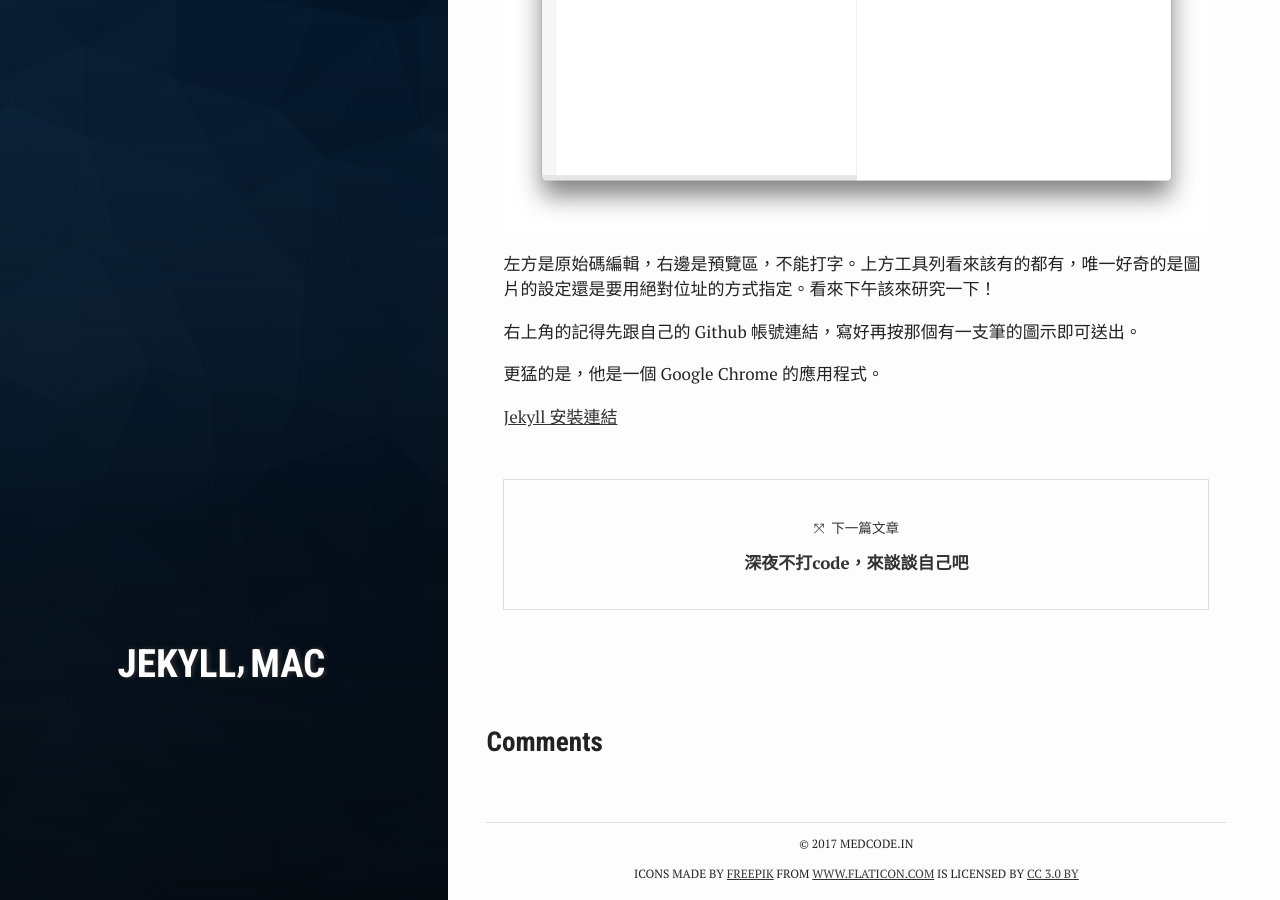
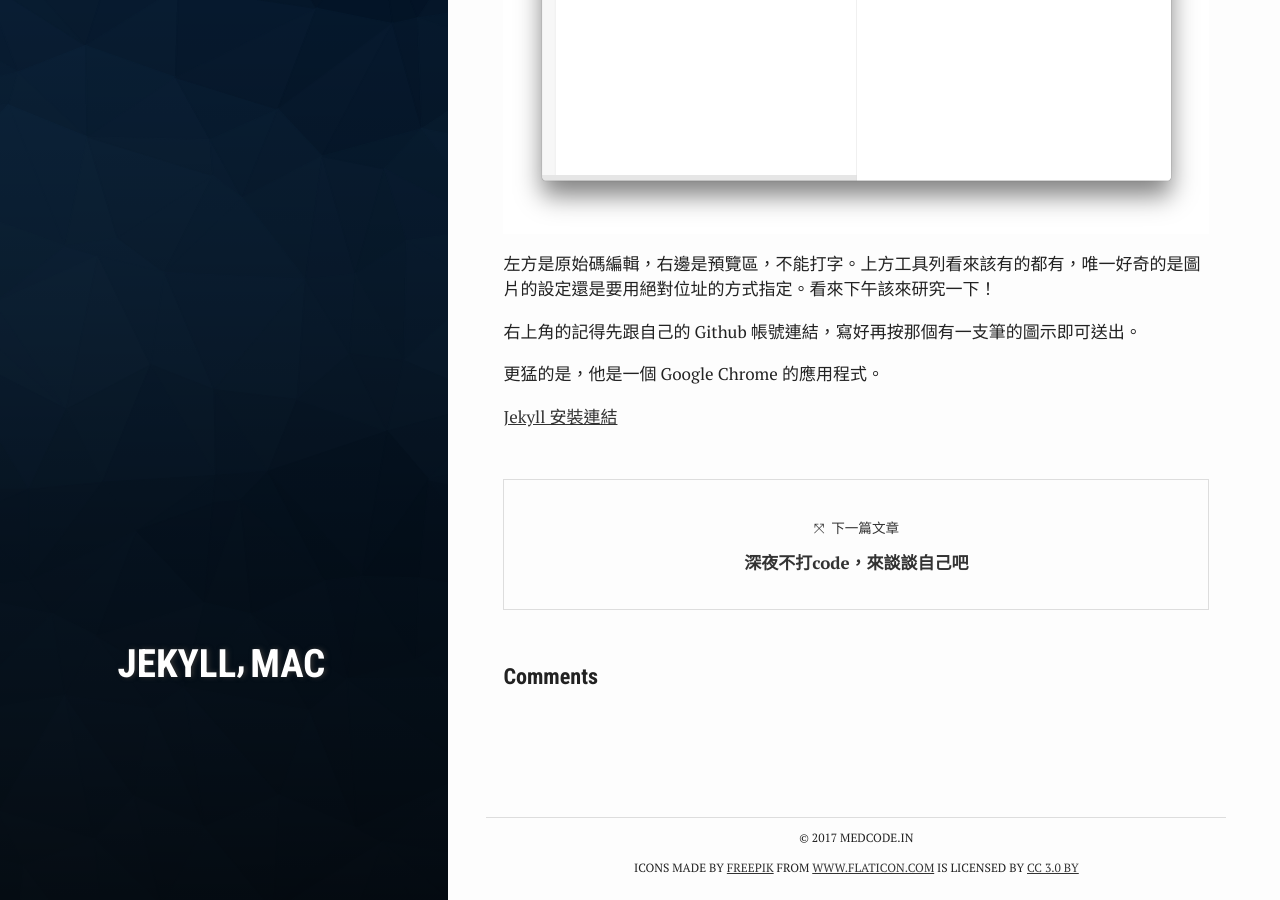
Before and after one commit to nps798/nps798.github.io, a Jekyll site: the page built from _posts/2016-10-26-Jekyll Editor - 免費的 jekyll x github 編輯器.md, in a window 1280 px wide and 900 px high, scrolled down 664 px. Built offline with Jekyll 4.4.1, drawn with Linux system fonts in a browser that asks for light colours; comment, search, counter and statistics services are not loaded.

Commit message:
add disqus comments

```diff
--- a/_layouts/post.html
+++ b/_layouts/post.html
@@ -33,20 +33,11 @@
     {% endif %}
 
 
-
-  </div>
-
-
-
-</article>
-
    {% if site.comments %}
       <aside id="comments" class="disqus">
-
           <div class="container">
-      <h3><i class="icon icon-comments-o"></i> Comments</h3>
+              <h4><i class="icon icon-comments-o"></i> Comments</h4>
               <div id="disqus_thread"></div>
-
               <script type="text/javascript">
               var disqus_shortname = '{{ site.disqus_shortname }}';
               var disqus_identifier = '{{ page.id }}';
@@ -55,16 +46,23 @@
               /*var disqus_developer = 1;*/
 
               (function() {
-            var dsq = document.createElement('script'); dsq.type = 'text/javascript'; dsq.async = true;
+                  var dsq = document.createElement('script');
+                  dsq.type = 'text/javascript';
+                  dsq.async = true;
                   dsq.src = '//' + disqus_shortname + '.disqus.com/embed.js';
                   (document.getElementsByTagName('head')[0] || document.getElementsByTagName('body')[0]).appendChild(dsq);
               })();
               </script>
-
               <noscript>
                   Please enable JavaScript to view the <a href="https://disqus.com/?ref_noscript" rel="nofollow">comments powered by Disqus.</a>
               </noscript>
           </div>
-
       </aside>
 {% endif %}
+
+
+  </div>
+
+
+
+</article>
```
Lines whose indentation alone changed are shown as unchanged.
